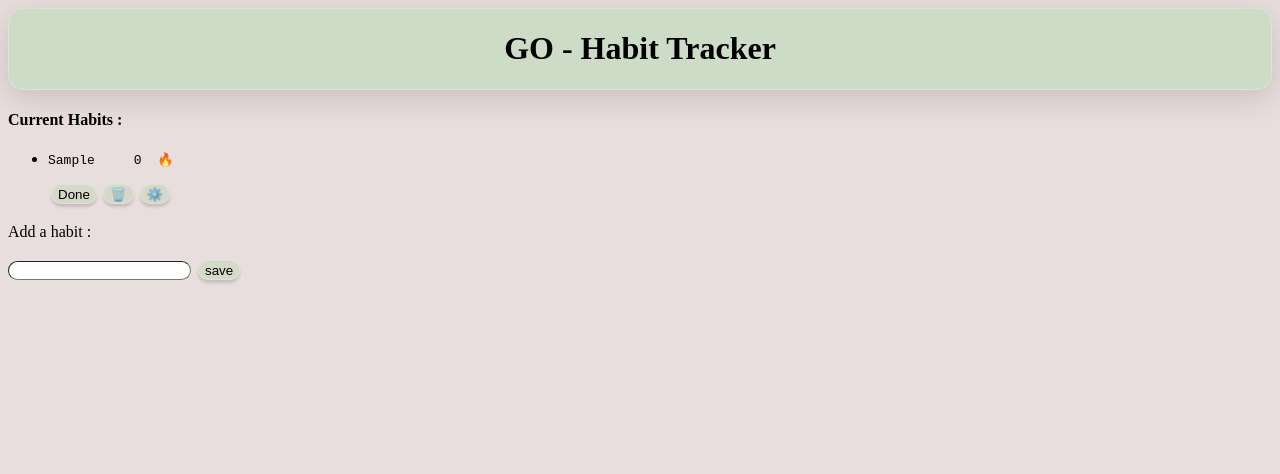
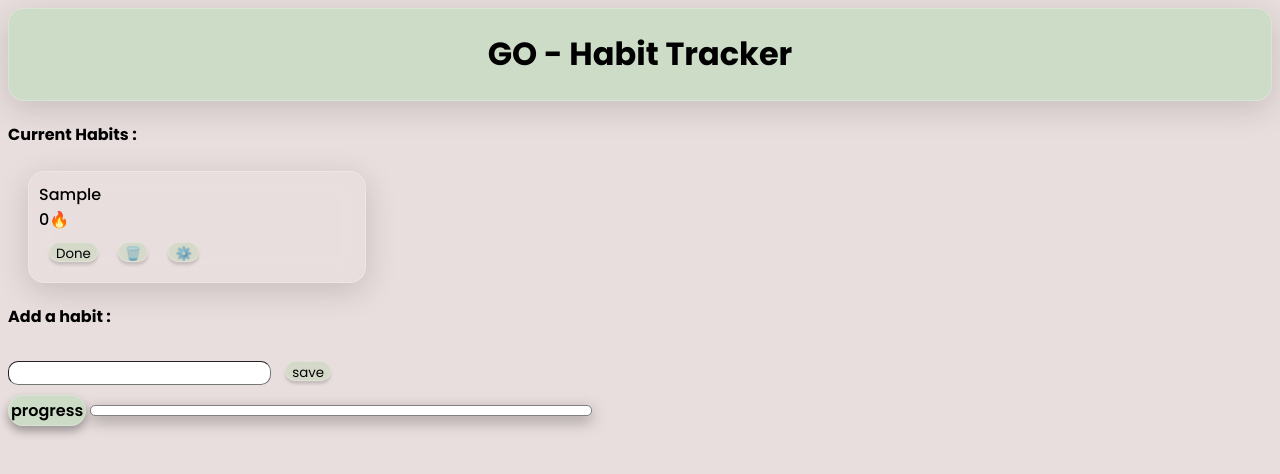
Before and after one commit to TanvirSingh9211/GO-habit-tracker, a plain HTML site: page index.html in a window 1280 px wide. Both pictures are taken after typing "Sample" into the empty fields and a click on the button "save". Drawn offline with Linux system fonts and the light colour scheme.

Commit message:
added progress bar,made some changes in data struct, made UI improvement

```diff
--- a/index.html
+++ b/index.html
@@ -16,12 +16,18 @@
     <div>
         <h4>Current Habits :</h4>
         <p id="habitplaceholder"></p>
-        <ul id="habitlist"></ul>
+        <div id="habitlist"></div>
     </div>
 
     <div>
-        <p>Add a habit : </p>
+        <h4>Add a habit : </h4>
         <input type="text" id="form"> <button onclick=addHabits() class="btn push-btn">save</button>
+    </div>
+    <span id="prog">progress</span>
+    <div id="outerPB">
+        <div id="innerPB">
+
+        </div>
     </div>
     <script src="script.js"></script>
 </body>
--- a/script.js
+++ b/script.js
@@ -21,18 +21,38 @@ function ifDuplicate(hab){
    return true;
 }
 
+function fillPB(){
+   let fill = document.getElementById('innerPB');
+   if(habits.length===0){
+      fill.style.width = 0+ '%';
+   }
+   let per = 0.0;
+   let count = 0;
+
+   for(let i=0;i<habits.length;i++){
+      if(habits[i].completed===true){
+         count++;
+      }
+   }
+   per = (count/habits.length)*100;
+   fill.style.width = per + '%';
+}
+
+
 function addHabits(){
-   let hab  = input.value ;
+   let hab  = nameFormat(input.value) ;
    if(hab.trim().length===0) return;
    if(ifDuplicate(hab)){
       habits.push({
          name : hab,
          lastDone : null,
          lastCompleted : false,
-         streakCount : 0
+         streakCount : 0 ,
+         completed : false
       });
       savelocal();
       renderHabits();
+
       input.value = "";
    }
    else{
@@ -43,15 +63,16 @@ function addHabits(){
 
 function deleteHabit(habit){
    habits = habits.filter((hab)=>{ return hab.name!==habit.name }); // or habits = habits.filter((hab)=> hab.name!==habit.name )  (without return)
-   localStorage.setItem("habits", JSON.stringify(habits));
+   savelocal();
 
 }
 
 function editHabits(habit){
-   let newname = prompt("enter new habit");
+   let newname = nameFormat(prompt("enter new habit"));
    if(newname!==null && newname.trim().length!==0){
       habit.name  = newname;
    }
+   savelocal();
 }
 
 function displayHabits(){
@@ -64,26 +85,33 @@ function displayHabits(){
 
    habits.forEach((habit)=>{
       placehold.textContent = "";
-      let con = document.createElement('pre');
-      let ele = document.createElement('li');
+      let name = document.createElement('div');
+      let streak = document.createElement('div');
+      let ele = document.createElement('div');
       let btn = document.createElement('button');
       let del = document.createElement('button');
       let edit =  document.createElement('button');
+      ele.classList.add('habCard');
+
       btn.textContent = "Done";
       del.textContent = "🗑️";
       edit.textContent = "⚙️";
       btn.classList.add('btn','push-btn');
       del.classList.add('btn','push-btn');
       edit.classList.add('btn','push-btn');
+      name.classList.add('nameCard');
+      streak.classList.add('stCard');
 
 
-      con.textContent = habit.name + "     " +habit.streakCount+"  🔥";
+      name.textContent = habit.name;
+      streak.textContent = habit.streakCount + "🔥";
       btn.onclick = ()=>{
          countStreak(habit);
          renderHabits();
       };
       del.onclick = ()=>{
         if(confirm("Delete?")){
+
             deleteHabit(habit);
             renderHabits();
          }
@@ -93,10 +121,14 @@ function displayHabits(){
          renderHabits();
       }
 
-      ele.append(con,btn,del,edit);
+      ele.append(name,streak,btn,del,edit);
 
       habitList.appendChild(ele);
    })
+}
+function nameFormat(str){
+   str = str.charAt(0).toUpperCase() + str.slice(1);
+   return str;
 }
 
 function countStreak(habit){
@@ -104,11 +136,16 @@ function countStreak(habit){
    if(habit.lastDone===null || habit.lastCompleted===false){
       habit.lastDone = new Date();
       habit.lastCompleted = true ;
+      habit.completed = true;
       habit.streakCount = 1;
+      savelocal();
+
    }
    else if(habit.lastCompleted===true && (habit.lastDone.getTime()-today.getTime())/1000*60*24*60===1){
       habit.streakCount+=1;
+      habit.completed = true
       habit.lastDone = new Date();
+      savelocal();
    }
    else if((habit.lastDone.getTime()-today.getTime())/1000*60*24*60<=1){
       // nothing
@@ -116,6 +153,8 @@ function countStreak(habit){
    else{
       habit.lastCompleted = false;
       habit.streakCount = 0;
+      completed  = false;
+      savelocal();
    }
 
 }
@@ -124,12 +163,10 @@ function renderHabits(){
    let habitList = document.getElementById('habitlist');
    habitList.innerHTML = "";
    displayHabits();
+   fillPB();
 }
-
-displayHabits();
-
-
-
 function savelocal() {
     localStorage.setItem("habits", JSON.stringify(habits));
 }
+displayHabits();
+fillPB();
--- a/style.css
+++ b/style.css
@@ -1,6 +1,12 @@
 /*design of my web app*/
+@import url('https://fonts.googleapis.com/css2?family=Inter:wght@300;400;500;600;700&display=swap');
+@import url('https://fonts.googleapis.com/css2?family=Poppins:wght@300;400;500;600;700&display=swap');
+
+
 #heading {
+    font-family:inherit ;
     text-align: center;
+    font-weight: 700;
     background: rgba(45, 206, 72, 0.15);
     backdrop-filter: blur(12px);
     border: 1px solid rgba(255, 255, 255, 0.25);
@@ -10,15 +16,20 @@
 }
 body{
     display:block;
+    font-family: 'Poppins', sans-serif;
     background-color:rgb(233, 222, 222) ;
 }
 
 #form {
+    font-family: inherit;
     border-radius: 10px;
     border-width: 1px;
+    margin-bottom: 10px;
 }
 
 .btn {
+    font-family: inherit;
+    font-weight: 400;
     height: 20px;
     background: rgba(103, 185, 80, 0.15);
     backdrop-filter: blur(12px);
@@ -26,9 +37,58 @@ body{
     box-shadow: 0 3px 3px 0 rgba(0, 0, 0, 0.15);
     border-radius: 16px;
     cursor: pointer;
-    margin: 3px;
+    margin: 10px;
 }
 .push-btn:active {
         transform: translateY(2px);
         box-shadow: 0 1px #2d6a31;
     }
+.btn:hover {
+    transform: scale(1.1);
+    border: 1px solid gray;
+}
+
+#outerPB {
+    margin-top: 10px;
+    height: 9px;
+    width: 500px;
+    border: 1px solid gray;
+    border-radius: 5px;
+    display: inline-block;
+    background-color: white;
+    overflow: hidden;
+    box-shadow: 0 5px 15px 0 rgba(9, 9, 9, 0.35);
+}
+
+#innerPB {
+    height: 100%;
+    width: 0%;
+    border-radius: 5px;
+    background-color:rgba(45, 206, 72, 0.418); ;
+}
+
+#prog {
+    font-family: inherit;
+    font-weight: 600;
+    display: inline-block;
+    background: rgba(45, 206, 72, 0.15);
+    backdrop-filter: blur(12px);
+    border: 1px solid rgba(255, 255, 255, 0.25);
+    box-shadow: 0 5px 10px 0 rgba(9, 9, 9, 0.35);
+    border-radius: 16px;
+    padding: 2px 2px 2px 2px;
+}
+
+.habCard {
+    font-family: 'Poppins',sans-serif;
+    font-weight: 450;
+    width: 25%;
+    margin-top: 24px;
+    margin-left: 20px;
+    display: block;
+    backdrop-filter: blur(12px);
+    border: 1px solid rgba(255, 255, 255, 0.25);
+    box-shadow: 0 8px 32px 0 rgba(0, 0, 0, 0.15);
+    border-radius: 16px;
+    padding: 10px;
+}
```
